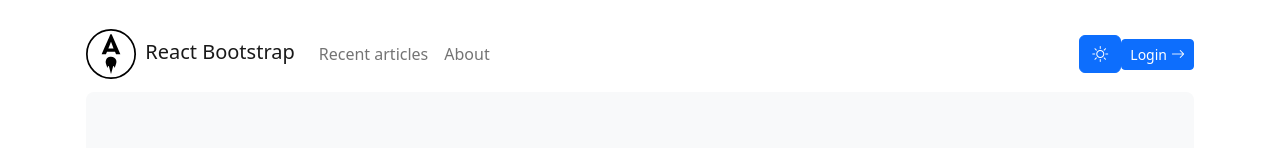
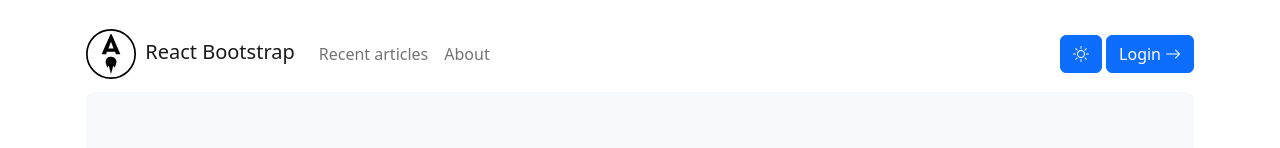
Before and after one commit to EtienneDuv/frontend-exercise-2023, a React (Vite) app: page / in a window 1280 px wide. Shown: the top 148 px of the page. Built offline with nearby package versions, Linux system fonts and the light colour scheme.

Commit message:
[Change] Very simple theme

```diff
--- a/src/App.tsx
+++ b/src/App.tsx
@@ -1,14 +1,10 @@
-import {useContext, useState, useEffect} from 'react';
 import {Navbar} from './components';
 import Container from 'react-bootstrap/Container';
 
-import {ThemeContext} from './contexts';
 
 export default () => {
-  // const [theme] = useContext(themeContext);
-
   return (
-    <Container className={['p-3', 'theme'].join(' ')}>
+    <Container className='p-3'>
       <Navbar />
       <Container className="p-5 mb-4 bg-light rounded-3">
         <h1 className="header">React app V1</h1>
--- a/src/components/Navbar.tsx
+++ b/src/components/Navbar.tsx
@@ -1,26 +1,40 @@
+import {useState} from 'react';
 import {
   Navbar,
   Nav,
   Button,
 } from 'react-bootstrap';
 import {logo} from '../assets';
-import {default as ThemeToggler} from './ThemeToggler';
 
-export default () => (
+export default () => {
+  const [theme, setTheme] = useState('light');  //todo get default theme from OS/cookie
+  const toggleTheme = () => {
+    document.getElementsByTagName('html')[0].classList.toggle('dark');
+    if (theme=='light') return setTheme('dark');
+    if (theme=='dark') return setTheme('light');
+  };
+
+  return (
     <Navbar>
       <Navbar.Brand href="#" className=''>
         <img alt="Appliting" src={logo.toString()} width="50" className="me-1" />
-      <span> React Bootstrap </span>
+        <span> React Bootstrap  </span>
       </Navbar.Brand>
 
       <Nav className='me-auto'>
         <Nav.Link href="#articles">Recent articles</Nav.Link>
         <Nav.Link href="#about">About</Nav.Link>
       </Nav>
-    <ThemeToggler />
-    <Button size="sm" href="#login">
+
+      <Button onClick={toggleTheme} className="me-1">
+        <i className={['icon', 'large', 'rounded',
+          theme=='dark' ? 'bi-moon' : 'bi-sun'
+        ].join(' ')}></i>
+      </Button>
+      <Button href="#login">
       Login
         <i className='icon bi-arrow-right ms-1'></i>
       </Button>
     </Navbar>
   );
+};
--- a/src/components/ThemeToggler.tsx
+++ /dev/null
@@ -1,30 +0,0 @@
-import {useContext, useState, useEffect} from 'react';
-import {themeContext} from '../contexts';
-import {Button,} from 'react-bootstrap';
-
-
-export default () => {
-  // const { value, setValue } = useContext(themeContext);
-
-  const toggleTheme = () => {
-    console.log('TOGGLE');
-    // setValue('new value');
-  };
-  return (
-    <Button onClick={toggleTheme}>
-      <i className='icon bi-sun large'></i>
-    </Button>
-  );
-};
-//  {
-//         props.listState ? <button onClick={hideList}>Hide List</button> :
-//         <button onClick={showList}>Show List</button>
-
-// let theme = 'light'
-// createContext('light')
-// subscribe('toggleTheme', () => {
-//   if (theme=='light') theme = 'dark'
-//   if (theme=='dark') theme = 'light'
-// })
-
-//        }
--- a/src/contexts/index.ts
+++ /dev/null
@@ -1,2 +0,0 @@
-
-export {ThemeContext} from './themeContext';
--- a/src/contexts/themeContext.ts
+++ /dev/null
@@ -1,14 +0,0 @@
-import {createContext, useState} from 'react';
-import {ContextType} from '../interfaces';
-
-const defaultTheme = 'light';  //TODO get from OS/cookie
-
-export const ThemeContext = createContext<ContextType|null>(null);
-
-const ThemeProvider = () => {
-  const [theme, setTheme] = useState(defaultTheme);
-
-  return {theme, setTheme};
-};
-
-export default ThemeProvider;
--- a/src/interfaces.ts
+++ b/src/interfaces.ts
@@ -1,8 +1,3 @@
 export interface LooseObject {
   [key: string]: unknown
 }
-
-export type ContextType = {
-  value: unknown;
-  updateContext?: (newValue: string) => void;
-};
```
Lines whose indentation alone changed are shown as unchanged.
